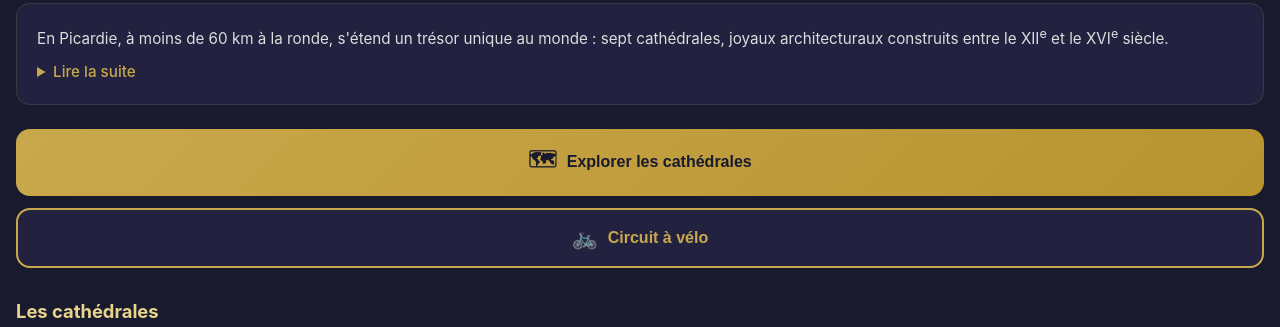
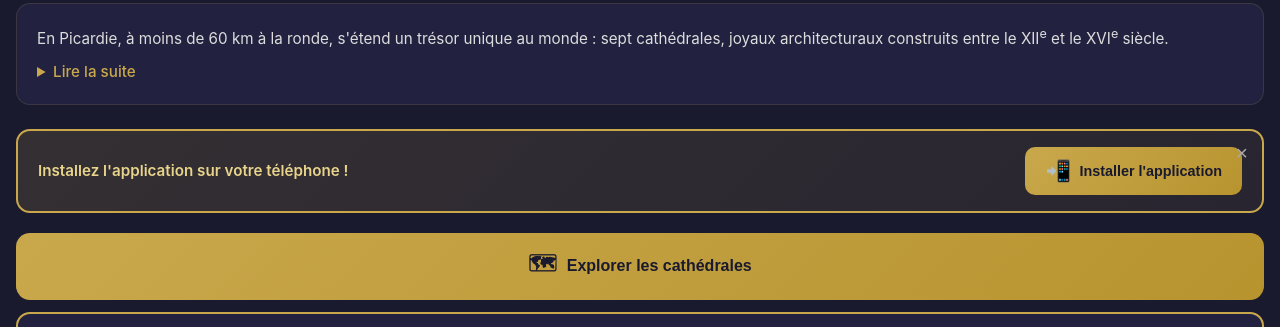
Before and after one commit to Herrifunix/cath-drales-picardie, a website: page index.html in a window 1280 px wide. Shown: the part 220-547 px from the top of the page. Drawn offline with nearby package versions, Linux system fonts and the light colour scheme.

Commit message:
Ajout bouton Installer l'application sur l'accueil

```diff
--- a/css/style.css
+++ b/css/style.css
@@ -410,6 +410,61 @@ body {
   text-decoration: underline;
 }
 
+/* ===== INSTALL BANNER ===== */
+.install-banner {
+  margin: 0 16px 20px;
+  padding: 16px 20px;
+  background: linear-gradient(135deg, rgba(201,168,76,0.15), rgba(201,168,76,0.08));
+  border: 2px solid var(--gold);
+  border-radius: var(--radius);
+  display: flex;
+  align-items: center;
+  gap: 12px;
+  flex-wrap: wrap;
+  position: relative;
+  animation: slideDown 0.4s ease-out;
+}
+.install-banner.hidden { display: none; }
+.install-banner p {
+  flex: 1;
+  font-size: 0.95rem;
+  font-weight: 600;
+  color: var(--gold-light);
+  min-width: 140px;
+}
+.btn-install {
+  display: flex;
+  align-items: center;
+  gap: 8px;
+  padding: 12px 20px;
+  background: linear-gradient(135deg, var(--gold), #b8942f);
+  color: var(--dark);
+  border: none;
+  border-radius: 10px;
+  font-size: 0.9rem;
+  font-weight: 700;
+  cursor: pointer;
+  white-space: nowrap;
+  transition: transform 0.15s;
+}
+.btn-install:active { transform: scale(0.96); }
+.install-dismiss {
+  position: absolute;
+  top: 8px;
+  right: 10px;
+  background: none;
+  border: none;
+  color: var(--gray);
+  font-size: 1.3rem;
+  cursor: pointer;
+  line-height: 1;
+  padding: 4px;
+}
+@keyframes slideDown {
+  from { opacity: 0; transform: translateY(-16px); }
+  to { opacity: 1; transform: translateY(0); }
+}
+
 /* ===== SCROLLBAR ===== */
 ::-webkit-scrollbar { width: 4px; }
 ::-webkit-scrollbar-track { background: transparent; }
--- a/index.html
+++ b/index.html
@@ -36,6 +36,16 @@
           <p>Noyon, Senlis, Laon, Saint-Quentin, Soissons, Amiens et Beauvais incarnent à elles seules l'âge d'or des cathédrales, cette période où l'Art français — alors nommé « Opus Francigenum » — a inspiré toute l'architecture monumentale occidentale.</p>
           <p>Ce patrimoine, à la fois spirituel, artistique et historique, représente une richesse inestimable pour la région, à découvrir ou à redécouvrir sans modération.</p>
         </details>
+      </div>
+
+      <!-- Bannière d'installation -->
+      <div id="install-banner" class="install-banner hidden">
+        <p>Installez l'application sur votre téléphone !</p>
+        <button id="btn-install" class="btn-install" onclick="installApp()">
+          <span class="btn-icon">&#128242;</span>
+          Installer l'application
+        </button>
+        <button class="install-dismiss" onclick="dismissInstall()">&times;</button>
       </div>
 
       <div class="action-buttons">
--- a/js/app.js
+++ b/js/app.js
@@ -2,6 +2,60 @@
 if ('serviceWorker' in navigator) {
   navigator.serviceWorker.register('./sw.js');
 }
+
+/* ===== INSTALL PROMPT ===== */
+let deferredPrompt = null;
+
+window.addEventListener('beforeinstallprompt', (e) => {
+  e.preventDefault();
+  deferredPrompt = e;
+  showInstallBanner();
+});
+
+function showInstallBanner() {
+  const banner = document.getElementById('install-banner');
+  if (banner) banner.classList.remove('hidden');
+}
+
+function installApp() {
+  if (deferredPrompt) {
+    // Navigateurs supportant beforeinstallprompt (Chrome, Edge, Opera desktop, Samsung Internet...)
+    deferredPrompt.prompt();
+    deferredPrompt.userChoice.then(() => { deferredPrompt = null; });
+    document.getElementById('install-banner').classList.add('hidden');
+  } else {
+    // Fallback : instructions manuelles (iOS Safari, Opera Mobile, Firefox...)
+    showInstallInstructions();
+  }
+}
+
+function showInstallInstructions() {
+  const isIOS = /iPad|iPhone|iPod/.test(navigator.userAgent);
+  let msg;
+  if (isIOS) {
+    msg = 'Pour installer :\n\n1. Ouvrez cette page dans Safari\n2. Appuyez sur le bouton Partager (carré avec flèche)\n3. Choisissez « Sur l\'écran d\'accueil »';
+  } else {
+    msg = 'Pour installer :\n\n1. Ouvrez le menu du navigateur (⋮ ou ⋯)\n2. Choisissez « Ajouter à l\'écran d\'accueil » ou « Installer »';
+  }
+  alert(msg);
+}
+
+function dismissInstall() {
+  document.getElementById('install-banner').classList.add('hidden');
+}
+
+// Afficher la bannière au bout de 2s si pas déjà installé
+window.addEventListener('load', () => {
+  const isStandalone = window.matchMedia('(display-mode: standalone)').matches || window.navigator.standalone;
+  if (!isStandalone) {
+    setTimeout(() => showInstallBanner(), 2000);
+  }
+});
+
+// Masquer si déjà installé
+window.addEventListener('appinstalled', () => {
+  document.getElementById('install-banner').classList.add('hidden');
+});
 
 /* ===== STATE ===== */
 let currentPage = 'home';
--- /dev/null
+++ b/package.json
@@ -0,0 +1,5 @@
+{
+  "devDependencies": {
+    "qrcode": "^1.5.4"
+  }
+}
```
Also changed, not shown: generate-qr.js (added, +33 -0 lines), qrcode.html (added, +21 -0 lines), qrcode.svg (added), 1 other file.
